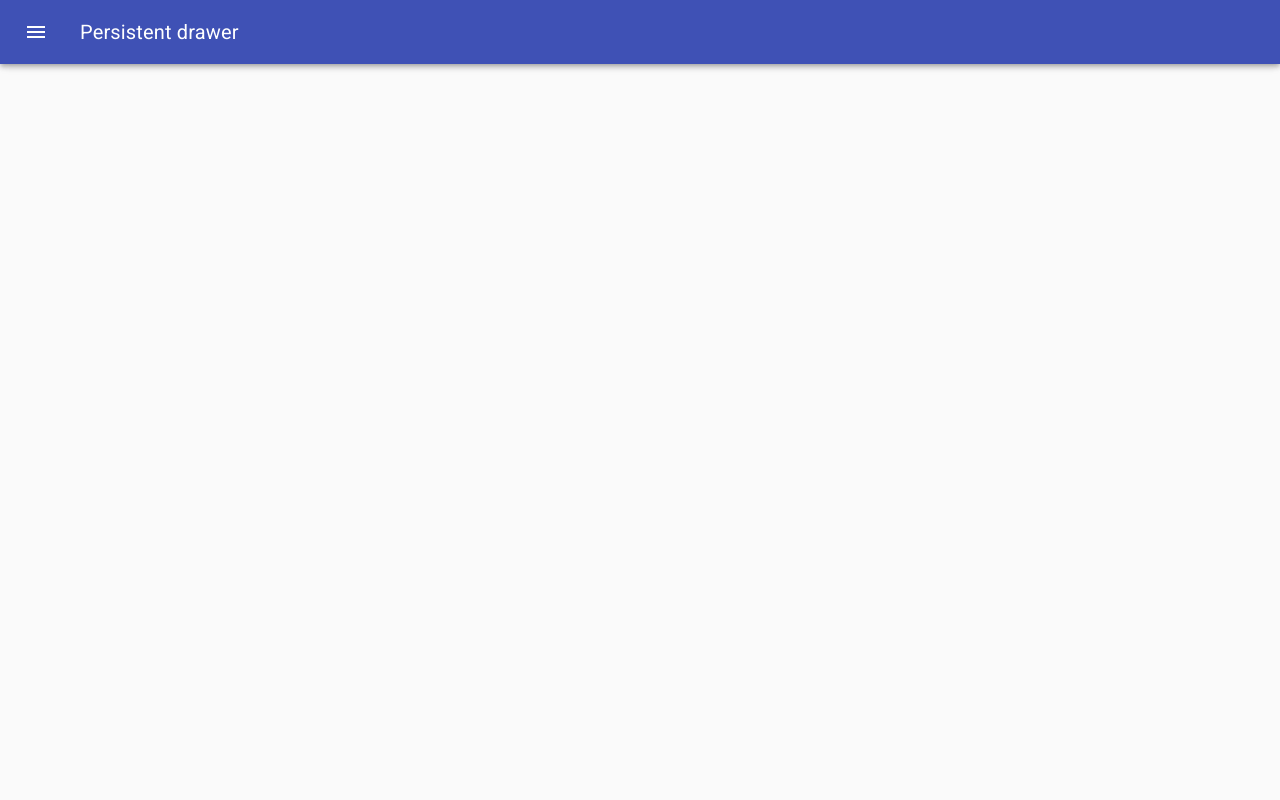
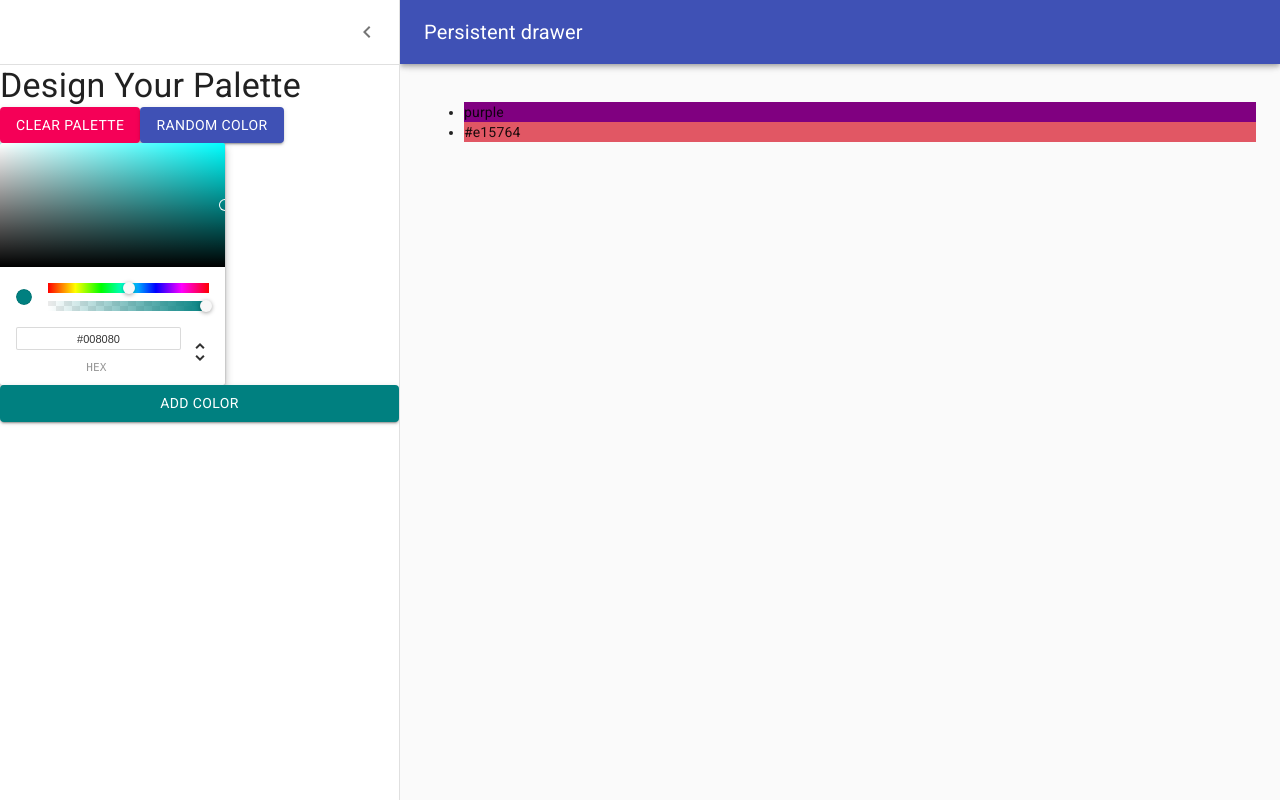
Before and after one commit to dorabelme/Color-Pickr, a React (Create React App) app in the folder color_pickr/: page /palette/new in a window 1280 px wide. Built offline with nearby package versions, Linux system fonts and the light colour scheme.

Commit message:
connecting colorpicker to button

```diff
--- a/color_pickr/src/NewPaletteForm.js
+++ b/color_pickr/src/NewPaletteForm.js
@@ -73,9 +73,15 @@
 });
 
 class NewPaletteForm extends Component {
-    state = {
-        open: false
-    };
+    constructor(props) {
+        super(props);
+        this.state = {
+            open: true,
+            currentColor: "teal",
+            colors: ["purple", "#e15764"]
+        }
+    }
+
 
     handleDrawerOpen = () => {
         this.setState({ open: true });
@@ -84,6 +90,16 @@
     handleDrawerClose = () => {
         this.setState({ open: false });
     };
+
+    updateCurrentColor = (newColor) => {
+        this.setState({ currentColor: newColor.hex })
+    };
+
+    addNewColor = () => {
+        this.setState({ colors: [...this.state.colors, this.state.currentColor] })
+    };
+
+
 
     render() {
         const { classes } = this.props;
@@ -134,9 +150,14 @@
                     </div>
 
                     <ChromePicker
-                        color="purple"
-                        onChangeComplete={newColor => console.log(newColor)} />
-                    <Button variant="contained" color="primary">Add Color</Button>
+                        color={this.state.currentColor}
+                        onChangeComplete={this.updateCurrentColor} />
+                    <Button
+                        variant="contained"
+                        color="primary"
+                        style={{ backgroundColor: this.state.currentColor }}
+                        onClick={this.addNewColor}
+                    >Add Color</Button>
 
                 </Drawer>
                 <main
@@ -145,6 +166,11 @@
                     })}
                 >
                     <div className={classes.drawerHeader} />
+                    <ul>
+                        {this.state.colors.map(color => (
+                            <li style={{ backgroundColor: color }}>{color}</li>
+                        ))}
+                    </ul>
 
                 </main>
             </div>
```
